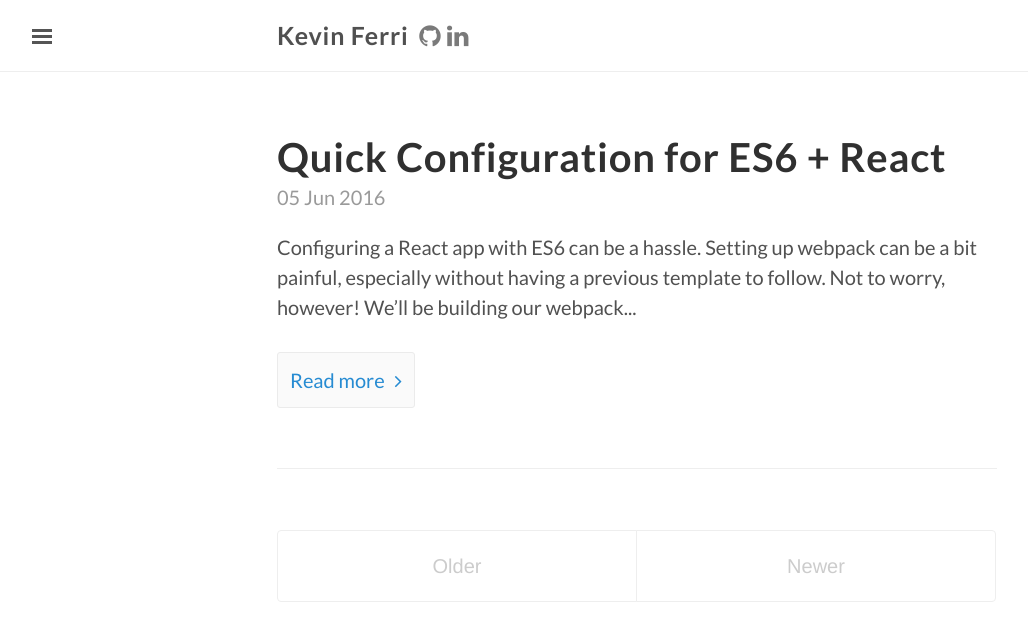
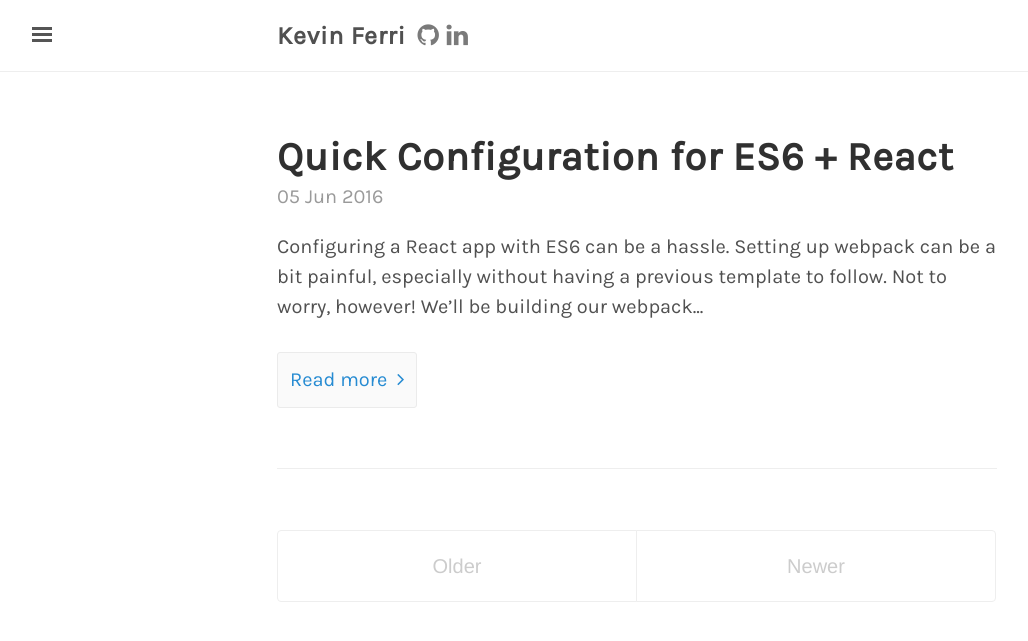
Before and after one commit to kevinferri/blog, a Jekyll site: the page built from index.html, in a window 1280 px wide. Shown: the top 641 px of the page, without its empty margins (3-1031 px from the left). Built offline with Jekyll 4.4.1, drawn with Linux system fonts in a browser that asks for light colours; nearby versions of some CDN libraries; the list of posts is cut into pages by our own code.

Commit message:
add font

```diff
--- a/_includes/head.html
+++ b/_includes/head.html
@@ -16,7 +16,7 @@
   <link rel="stylesheet" href="{{ site.baseurl }}/public/css/poole.css">
   <link rel="stylesheet" href="{{ site.baseurl }}/public/css/syntax.css">
   <link rel="stylesheet" href="{{ site.baseurl }}/public/css/lanyon.css">
-  <link href='https://fonts.googleapis.com/css?family=Lato:400,300,700' rel='stylesheet' type='text/css'>
+  <link href="https://fonts.googleapis.com/css?family=Karla" rel="stylesheet">
   <!-- Icons -->
   <link rel="apple-touch-icon-precomposed" sizes="144x144" href="{{ site.baseurl }}/public/apple-touch-icon-precomposed.png">
   <link rel="shortcut icon" href="{{ site.baseurl }}/public/favicon.ico">
--- a/public/css/lanyon.css
+++ b/public/css/lanyon.css
@@ -4,7 +4,7 @@
 }
 
 html {
-  font-family: "Lato", Helvetica, Arial, sans-serif;
+  font-family: 'Karla', sans-serif;
 }
 
 h1, h2, h3, h4, h5, h6 {
```
Also changed, not shown: Gemfile.lock.
